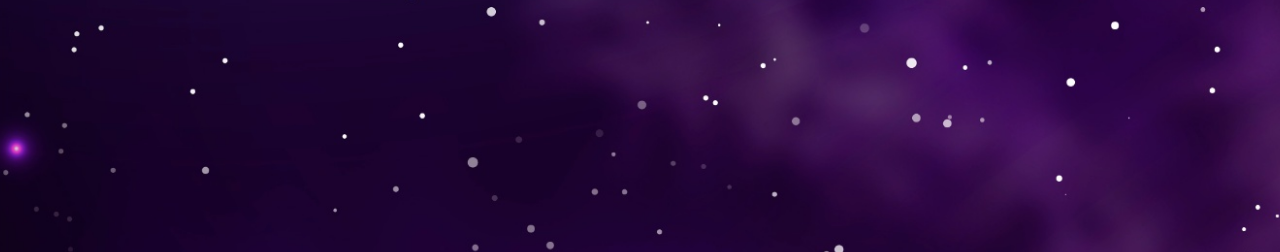
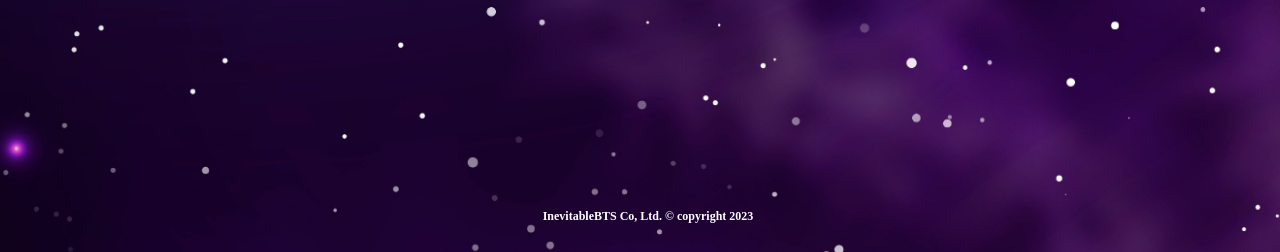
Before and after one commit to zwdslin/zwdslin.github.io, a plain HTML site: page index.html in a window 1280 px wide. Shown: the part 548-800 px from the top of the page. Drawn offline with Linux system fonts and the light colour scheme.

Commit message:
update copyright

```diff
--- a/index.html
+++ b/index.html
@@ -13,6 +13,12 @@
         background-repeat: no-repeat;
       }
 
+      .footer {
+        position: absolute;
+        bottom: 0px;
+        width: 100%;
+      }
+
       H1 {
         color: white;
         text-align: center;
@@ -23,6 +29,12 @@
         color: white;
         text-align: center;
         font-size: 60px;
+      }
+
+      H6 {
+        color: white;
+        text-align: center;
+        font-size: 12px;
       }
 
       .contact {
@@ -70,5 +82,6 @@
         <a href="mailto://service@inevitablebts.com">軟體諮詢</a>
       </span>
     </div>
+    <div class="footer"><H6>InevitableBTS Co, Ltd. &#169; copyright 2023</H6></div>
   </body>
 </html>
```
